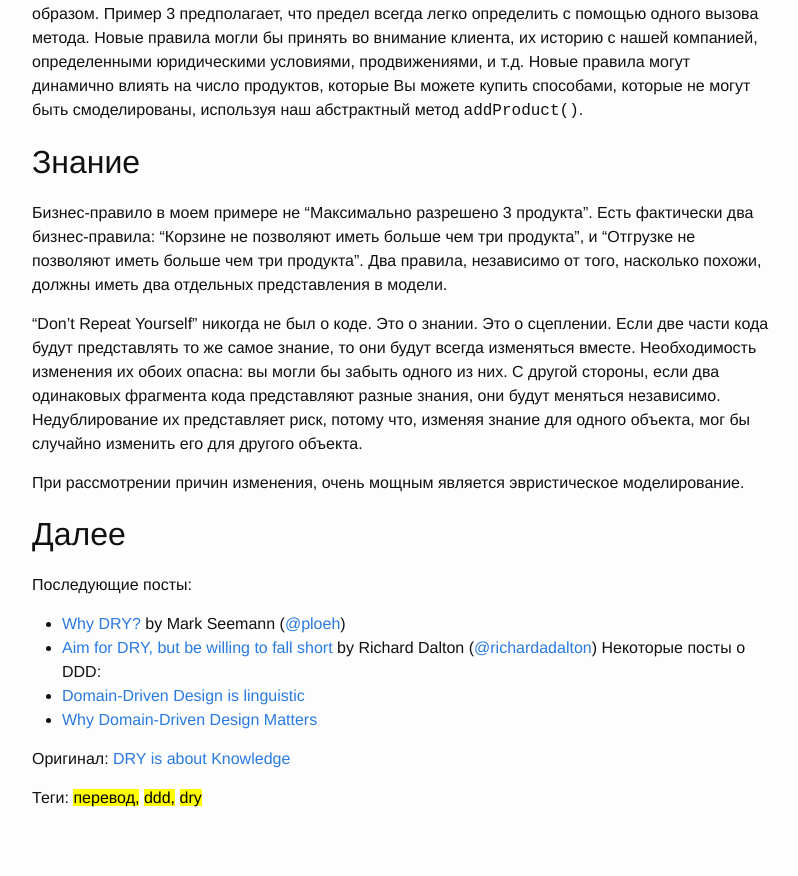
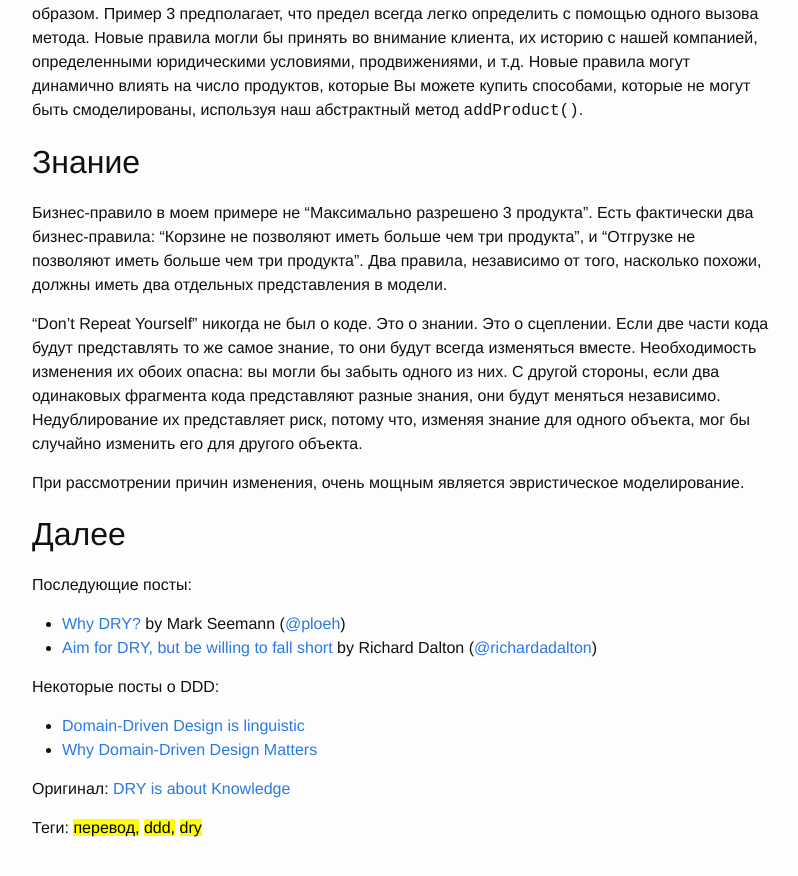
Before and after one commit to wcoder/wcoder.github.io, a Jekyll site: the page built from _posts/2015-10-07-dry-is-about-knowledge.md, in a window 1280 px wide and 900 px high, scrolled down 2614 px. Shown: the top 876 px of the window, without its empty margins (238-1036 px from the left). Built offline with Jekyll 4.4.1, drawn with Linux system fonts in a browser that asks for light colours; comment, search, counter and statistics services are not loaded.

```diff
--- a/_posts/2015-10-07-dry-is-about-knowledge.md
+++ b/_posts/2015-10-07-dry-is-about-knowledge.md
@@ -101,10 +101,11 @@ abstract class ProductContainer
 
 ## Далее
 Последующие посты:
-* [Why DRY?](http://blog.ploeh.dk/2014/08/07/why-dry/) by Mark Seemann ([@ploeh](https://twitter.com/ploeh))
-* [Aim for DRY, but be willing to fall short](http://www.devjoy.com/2014/09/aim-for-dry-but-be-willing-to-fall-short/) by Richard Dalton ([@richardadalton](https://twitter.com/richardadalton))
+- [Why DRY?](http://blog.ploeh.dk/2014/08/07/why-dry/) by Mark Seemann ([@ploeh](https://twitter.com/ploeh))
+- [Aim for DRY, but be willing to fall short](http://www.devjoy.com/2014/09/aim-for-dry-but-be-willing-to-fall-short/) by Richard Dalton ([@richardadalton](https://twitter.com/richardadalton))
+
 Некоторые посты о DDD:
-* [Domain-Driven Design is linguistic](http://verraes.net/2014/01/domain-driven-design-is-linguistic/)
-* [Why Domain-Driven Design Matters](http://verraes.net/2014/05/why-domain-driven-design-matters/)
+- [Domain-Driven Design is linguistic](http://verraes.net/2014/01/domain-driven-design-is-linguistic/)
+- [Why Domain-Driven Design Matters](http://verraes.net/2014/05/why-domain-driven-design-matters/)
 
 Оригинал: [DRY is about Knowledge](http://verraes.net/2014/08/dry-is-about-knowledge/)
```
